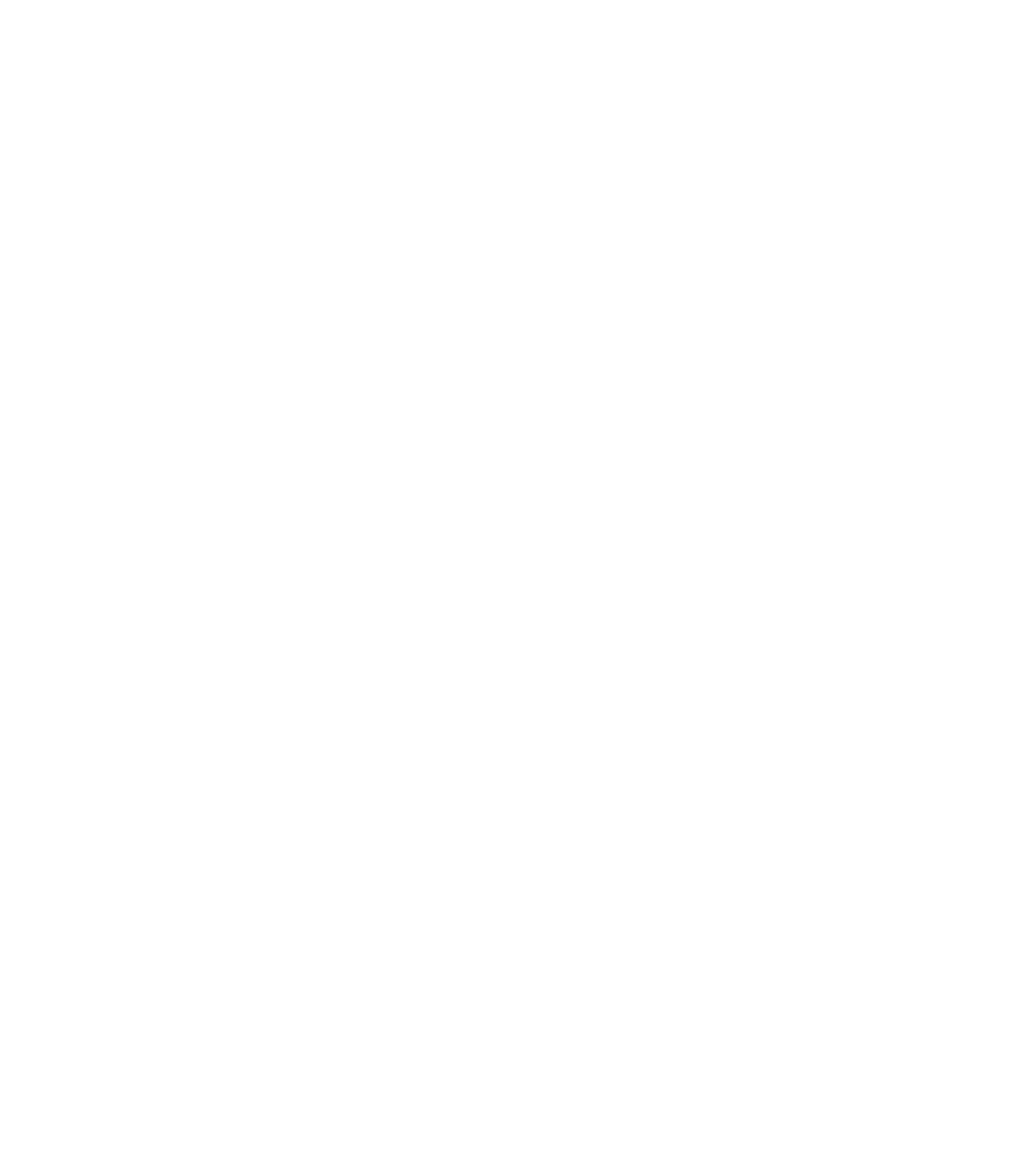
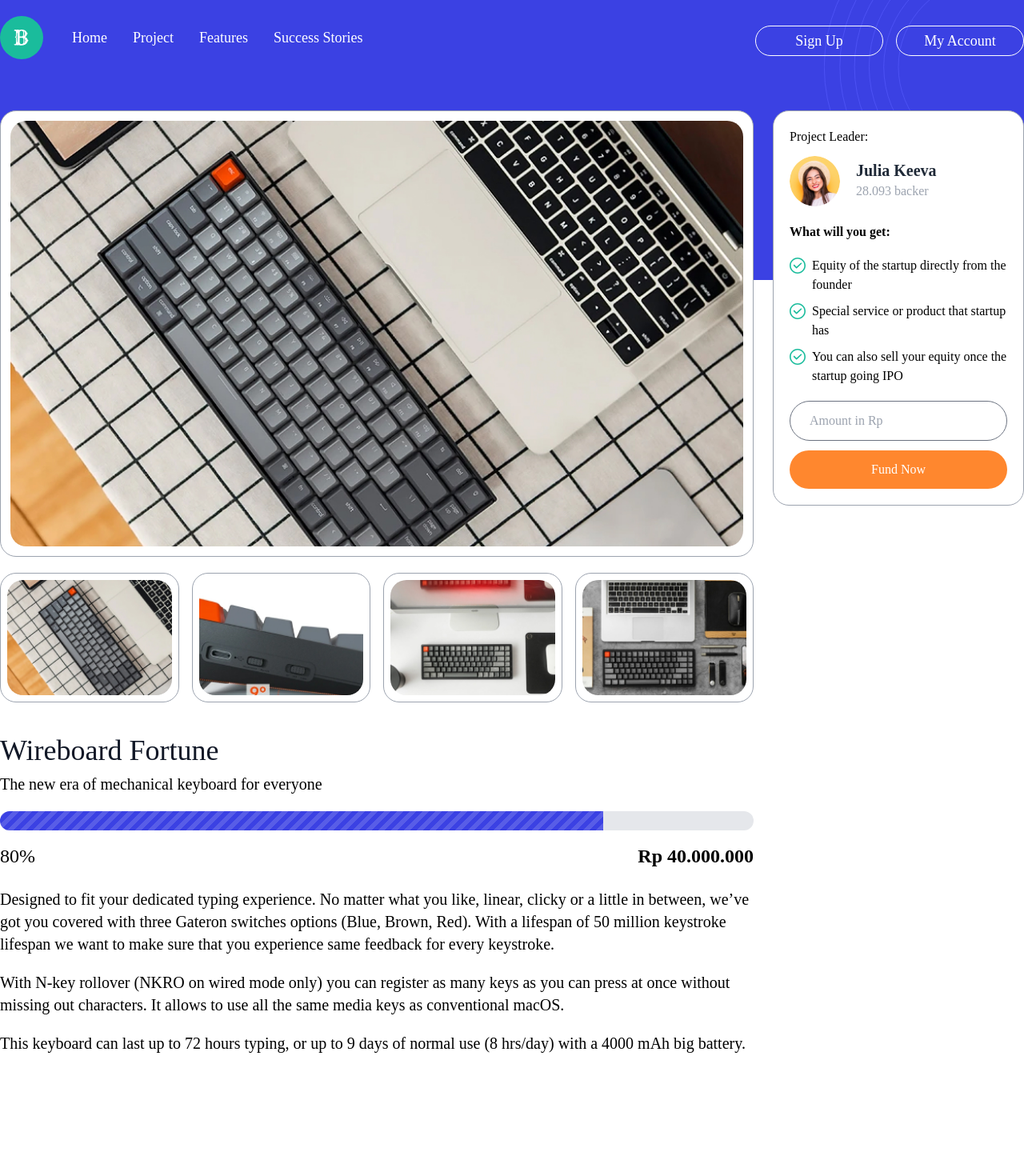
Before and after one commit to fathurohmansf/senabungserang, a Nuxt app: page /projects/1 in a window 1280 px wide. Before the commit this address had no page. Shown: the top 1470 px of the page at 80% size. Before the commit the page ends 800 px from the top, so only its background shows below. Built offline with nearby package versions, Linux system fonts and the light colour scheme.

Commit message:
add detail funding/campaign

```diff
--- a/layouts/auth.vue
+++ b/layouts/auth.vue
@@ -4,3 +4,9 @@
     <Nuxt />
   </div>
 </template>
+
+<script>
+export default {
+  name :'auth'
+}
+</script>
--- a/nuxt.config.js
+++ b/nuxt.config.js
@@ -28,7 +28,7 @@
     components: true,
 
     // Modules for dev and build (recommended): https://go.nuxtjs.dev/config-modules
-    buildModules: [],
+    buildModules: ['@nuxt/postcss8'],
 
     // Modules: https://go.nuxtjs.dev/config-modules
     modules: [
--- /dev/null
+++ b/pages/projects/_id.vue
@@ -0,0 +1,165 @@
+<template>
+  <div class="project-page">
+      <section class="project-header pt-5">
+        <div class="container mx-auto relative">
+          <Navbar />
+        </div>
+      </section>
+      <section class="container project-container mx-auto -mt-56">
+        <div class="flex mt-3">
+          <div class="w-3/4 mr-6">
+            <div class="bg-white p-3 mb-3 border border-gray-400 rounded-20">
+              <figure class="item-image">
+                <img
+                  src="/project-image.jpg"
+                  alt=""
+                  class="rounded-20 w-full"
+                />
+              </figure>
+            </div>
+            <div class="flex -mx-2">
+              <div
+                class="relative w-1/4 bg-white m-2 p-2 border border-gray-400 rounded-20"
+              >
+                <figure class="item-thumbnail">
+                  <img
+                    src="/project-slider-1.jpg"
+                    alt=""
+                    class="rounded-20 w-full"
+                  />
+                </figure>
+              </div>
+              <div
+                class="relative w-1/4 bg-white m-2 p-2 border border-gray-400 rounded-20"
+              >
+                <figure class="item-thumbnail">
+                  <img
+                    src="/project-slider-2.jpg"
+                    alt=""
+                    class="rounded-20 w-full"
+                  />
+                </figure>
+              </div>
+              <div
+                class="relative w-1/4 bg-white m-2 p-2 border border-gray-400 rounded-20"
+              >
+                <figure class="item-thumbnail">
+                  <img
+                    src="/project-slider-3.jpg"
+                    alt=""
+                    class="rounded-20 w-full"
+                  />
+                </figure>
+              </div>
+              <div
+                class="relative w-1/4 bg-white m-2 p-2 border border-gray-400 rounded-20"
+              >
+                <figure class="item-thumbnail">
+                  <img
+                    src="/project-slider-4.jpg"
+                    alt=""
+                    class="rounded-20 w-full"
+                  />
+                </figure>
+              </div>
+            </div>
+          </div>
+          <div class="w-1/4">
+            <div
+              class="bg-white w-full p-5 border border-gray-400 rounded-20 sticky"
+              style="top: 15px"
+            >
+              <h3>Project Leader:</h3>
+
+              <div class="flex mt-3">
+                <div class="w-1/4">
+                  <img
+                    src="/testimonial-1-icon.png"
+                    alt=""
+                    class="w-full inline-block rounded-full"
+                  />
+                </div>
+                <div class="w-3/4 ml-5 mt-1">
+                  <div class="font-semibold text-xl text-gray-800">
+                    Julia Keeva
+                  </div>
+                  <div class="font-light text-md text-gray-400">
+                    28.093 backer
+                  </div>
+                </div>
+              </div>
+
+              <h4 class="mt-5 font-semibold">What will you get:</h4>
+              <ul class="list-check mt-3">
+                <li>Equity of the startup directly from the founder</li>
+                <li>Special service or product that startup has</li>
+                <li>
+                  You can also sell your equity once the startup going IPO
+                </li>
+              </ul>
+              <input
+                type="number"
+                class="border border-gray-500 block w-full px-6 py-3 mt-4 rounded-full text-gray-800 transition duration-300 ease-in-out focus:outline-none focus:shadow-outline"
+                placeholder="Amount in Rp"
+                value=""
+              />
+              <nuxt-link
+                to="/fund-success.html"
+                class="text-center mt-3 button-cta block w-full bg-orange-button hover:bg-green-button text-white font-medium px-6 py-3 text-md rounded-full"
+              >
+                Fund Now
+              </nuxt-link>
+            </div>
+          </div>
+        </div>
+      </section>
+      <section class="container mx-auto pt-8">
+        <div class="flex justify-between items-center">
+          <div class="w-full md:w-3/4 mr-6">
+            <h2 class="text-4xl text-gray-900 mb-2 font-medium">
+              Wireboard Fortune
+            </h2>
+            <p class="font-light text-xl mb-5">
+              The new era of mechanical keyboard for everyone
+            </p>
+
+            <div class="relative progress-bar">
+              <div
+                class="overflow-hidden mb-4 text-xs flex rounded-full bg-gray-200 h-6"
+              >
+                <div
+                  style="width: 80%"
+                  class="shadow-none flex flex-col text-center whitespace-nowrap text-white justify-center bg-purple-progress progress-striped"
+                ></div>
+              </div>
+            </div>
+            <div class="flex progress-info mb-6">
+              <div class="text-2xl">80%</div>
+              <div class="ml-auto font-semibold text-2xl">Rp 40.000.000</div>
+            </div>
+
+            <p class="font-light text-xl mb-5">
+              Designed to fit your dedicated typing experience. No matter what
+              you like, linear, clicky or a little in between, we’ve got you
+              covered with three Gateron switches options (Blue, Brown, Red).
+              With a lifespan of 50 million keystroke lifespan we want to make
+              sure that you experience same feedback for every keystroke.
+            </p>
+            <p class="font-light text-xl mb-5">
+              With N-key rollover (NKRO on wired mode only) you can register as
+              many keys as you can press at once without missing out characters.
+              It allows to use all the same media keys as conventional macOS.
+            </p>
+            <p class="font-light text-xl mb-5">
+              This keyboard can last up to 72 hours typing, or up to 9 days of
+              normal use (8 hrs/day) with a 4000 mAh big battery.
+            </p>
+          </div>
+          <div class="w-1/4 hidden md:block"></div>
+        </div>
+      </section>
+      <div class="cta-clip -mt-20"></div>
+      <CallToAction/>
+      <Footer />
+    </div>
+</template>
```
